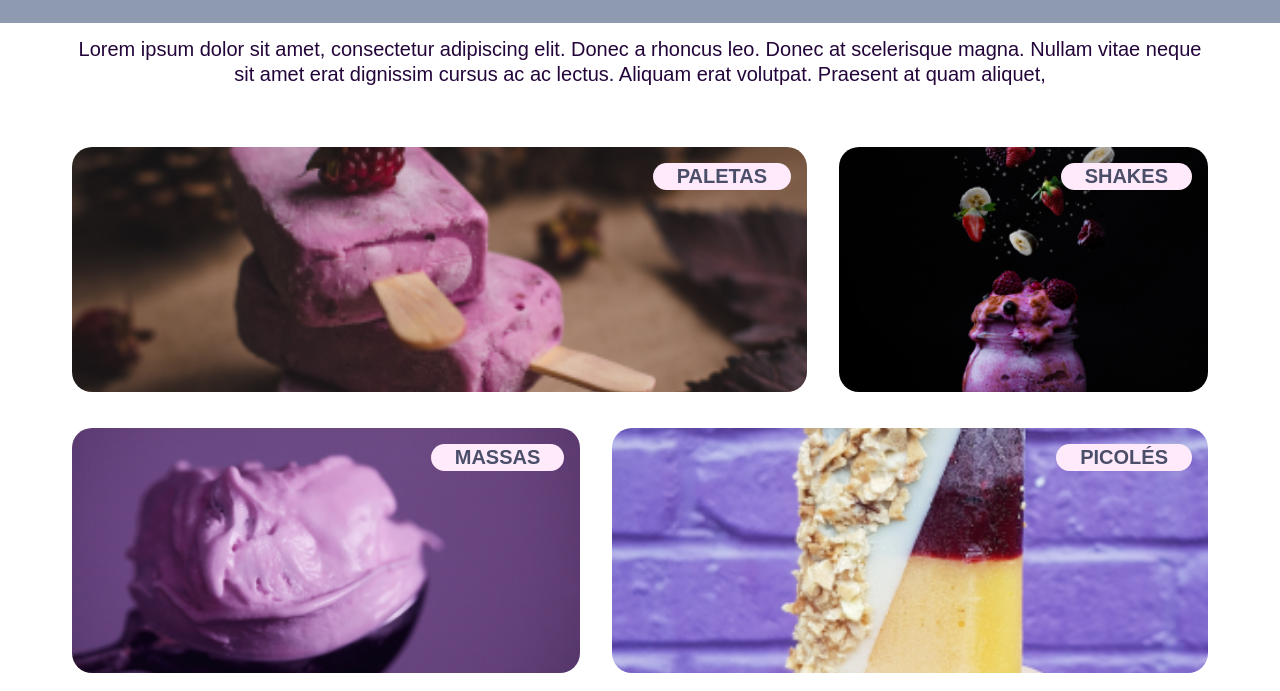
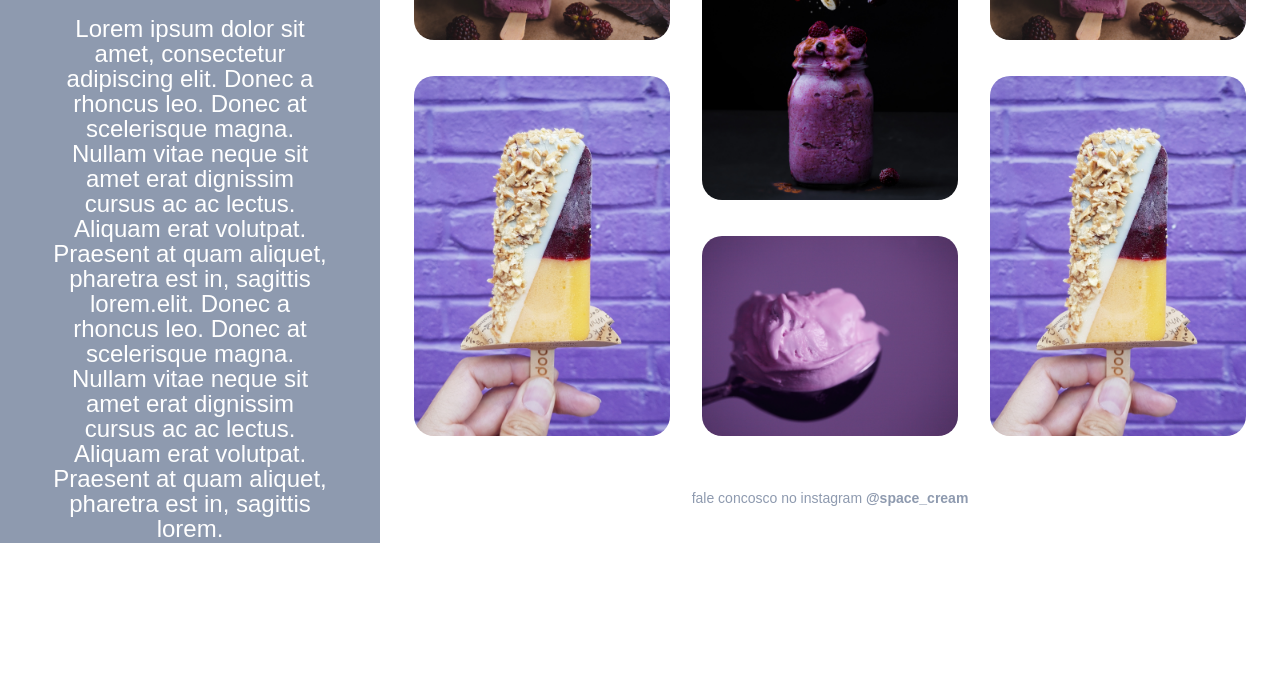
Before and after one commit to helioLJ/space-cream, a plain HTML site: page index.html in a window 1280 px wide. Shown: the part 257-948 px from the top of the page. After the commit the page ends 860 px from the top, so only its background shows below. Drawn offline with Linux system fonts and the light colour scheme; a web font is replaced by a local one.

Commit message:
grid desktop

```diff
--- a/index.html
+++ b/index.html
@@ -17,6 +17,11 @@
   <header>
     <img src="./imgs/logo.svg" alt="Logo da Space Cream">
     <h1>Space Cream</h1>
+    <p>Lorem ipsum dolor sit amet, consectetur adipiscing elit. Donec a rhoncus leo. Donec at scelerisque magna. Nullam
+      vitae neque sit amet erat dignissim cursus ac ac lectus. Aliquam erat volutpat. Praesent at quam aliquet, pharetra
+      est in, sagittis lorem.elit. Donec a rhoncus leo. Donec at scelerisque magna. Nullam vitae neque sit amet erat
+      dignissim cursus ac ac lectus. Aliquam erat volutpat. Praesent at quam aliquet, pharetra est in, sagittis lorem.
+    </p>
   </header>
 
   <main>
@@ -36,6 +41,16 @@
       </div>
 
       <div class="card">
+        <h2>Paletas</h2>
+        <img src="./imgs/sorvete1.png" alt="Imagem de Sorvete">
+      </div>
+
+      <div class="card">
+        <h2>Picolés</h2>
+        <img src="./imgs/sorvete4.png" alt="Imagem de Sorvete">
+      </div>
+
+      <div class="card">
         <h2>Massas</h2>
         <img src="./imgs/sorvete3.png" alt="Imagem de Sorvete">
       </div>
@@ -45,6 +60,8 @@
         <img src="./imgs/sorvete4.png" alt="Imagem de Sorvete">
       </div>
     </div>
+
+    <footer>fale concosco no instagram <span>@space_cream</span></footer>
   </main>
 
 </body>
--- a/style.css
+++ b/style.css
@@ -112,6 +112,19 @@ main p {
   object-fit: cover;
 }
 
+header p {
+  display: none;
+  font-size: 20px;
+  line-height: 25px;
+  color: var(--fc-text);
+
+  text-align: center;
+}
+
+footer {
+  display: none;
+}
+
 @media (min-width: 768px) {
   main {
     max-width: 1200px;
@@ -143,6 +156,96 @@ main p {
   }
 }
 
+@media (min-width: 1100px) {
+  body {
+    display: flex;
+    min-height: 100vh;
+    align-items: center;
+  }
+
+  body::before {
+    height: 100%;
+    width: 38rem;
+  }
+
+  header {
+    height: 100%;
+    width: 38rem;
+  }
+
+  header p {
+    display: block;
+    color: #FFF;
+    margin: 3.2rem 5rem;
+    font-size: 2.4rem;
+  }
+
+  main {
+    margin: 0 auto;
+    width: 70%;
+  }
+
+  main p {
+    display: none;
+  }
+
+  .cards {
+    position: relative;
+  }
+
+  footer {
+    display: block;
+    text-align: center;
+    margin-top: 5rem;
+
+    color: var(--bg-heading);
+    font-size: 1.4rem;
+    font-family: var(--ff-text);
+  }
+
+  footer span {
+    font-weight: bold;
+  }
+
+  .cards {
+    grid-template-areas: "A B C"
+      "D B F"
+      "D E F";
+  }
+
+  .cards div:nth-child(1) {
+    grid-area: A;
+  }
+
+  .cards div:nth-child(2) {
+    grid-area: B;
+  }
+
+  .cards div:nth-child(3) {
+    grid-area: C;
+  }
+
+  .cards div:nth-child(4) {
+    grid-area: D;
+  }
+
+  .cards div:nth-child(5) {
+    grid-area: E;
+  }
+
+  .cards div:nth-child(6) {
+    grid-area: F;
+  }
+
+  .card img {
+    height: auto;
+  }
+
+  .card h2 {
+    display: none;
+  }
+}
+
 @keyframes h2animation {
   0% {
     opacity: 0;
```
